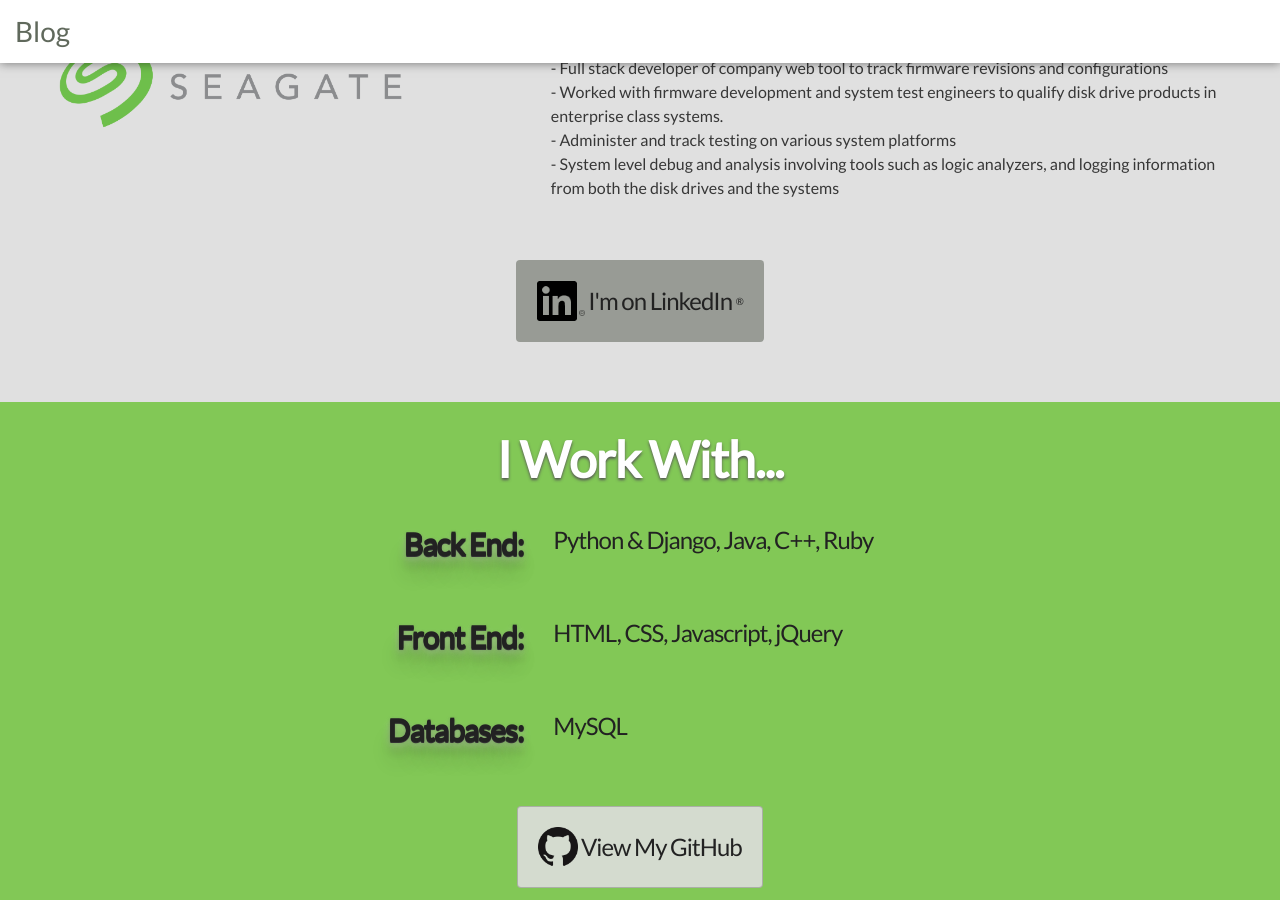
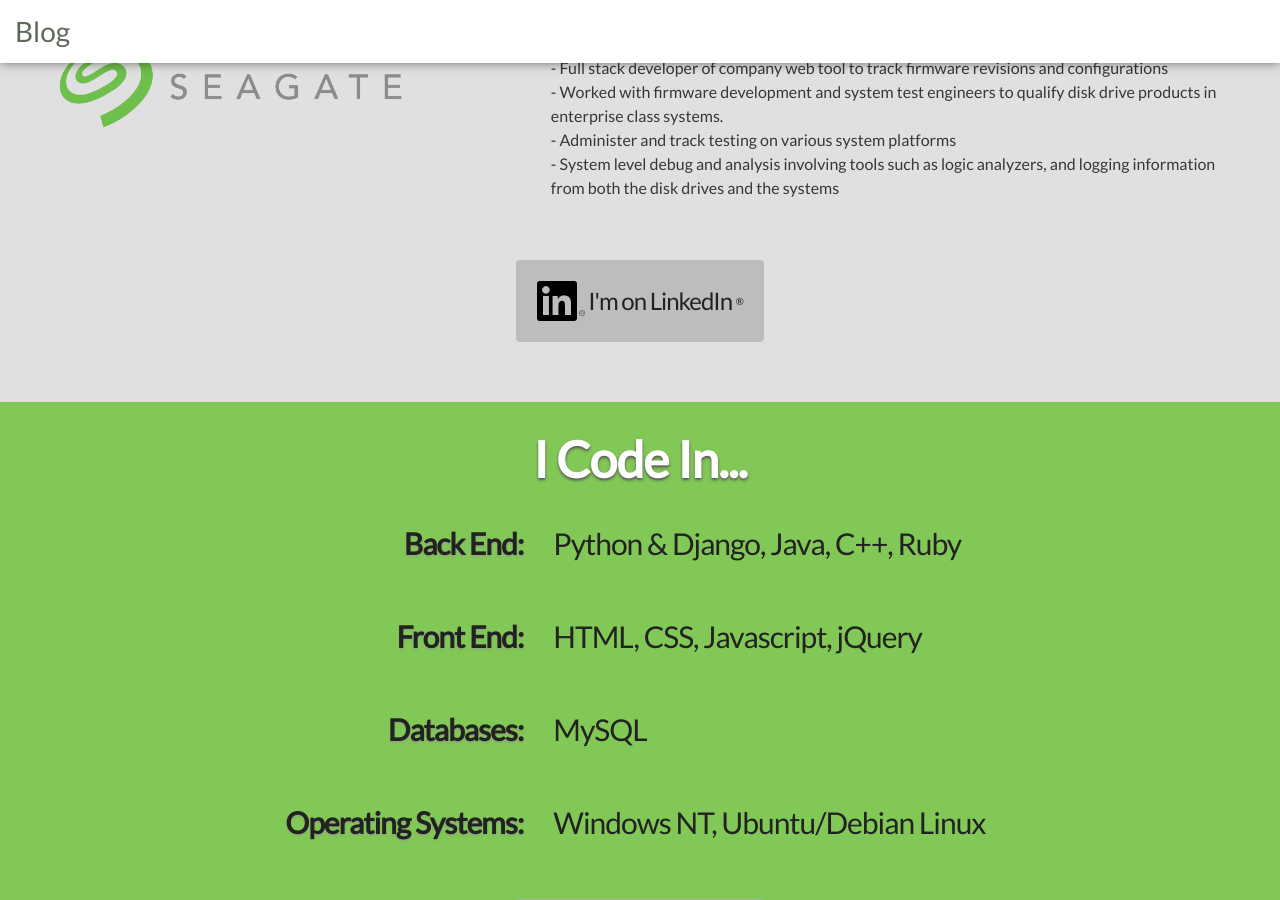
Before and after one commit to eric-cc-su/eric-cc-su.github.io, a Jekyll site: the page index.html, which Jekyll copies as it is, in a window 1280 px wide and 900 px high, scrolled down 1325 px. Built offline with Jekyll 4.4.1, drawn with Linux system fonts in a browser that asks for light colours; some of the changed text lies outside the part shown.

Commit message:
navbar fixes

```diff
--- a/index.html
+++ b/index.html
@@ -136,30 +136,38 @@
             </div>
         </div>
         <div class="infosection" id="code">
-            <h1 class="section-title">I Work With...</h1>
+            <h1 class="section-title">I Code In...</h1>
             <div class="col-md-12">
                 <div class="col-md-12" style="margin-top: 20px">
                     <div class="col-md-5 left-title">
-                        <h2>Back End:</h3>
+                        <h2>Back End:</h2>
                     </div>
-                    <div class="col-md-7 job_description">
-                        <h3>Python & Django, Java, C++, Ruby</h4>
+                    <div class="col-md-7 right-skill">
+                        <h2>Python & Django, Java, C++, Ruby</h2>
                     </div>
                 </div>
                 <div class="col-md-12 trail">
                     <div class="col-md-5 left-title">
-                        <h2>Front End:</h3>
+                        <h2>Front End:</h2>
                     </div>
-                    <div class="col-md-7 job_description">
-                        <h3>HTML, CSS, Javascript, jQuery</h4>
+                    <div class="col-md-7 right-skill">
+                        <h2>HTML, CSS, Javascript, jQuery</h2>
                     </div>
                 </div>
                 <div class="col-md-12 trail">
                     <div class="col-md-5 left-title">
-                        <h2>Databases:</h3>
+                        <h2>Databases:</h2>
                     </div>
-                    <div class="col-md-7 job_description">
-                        <h3>MySQL</h4>
+                    <div class="col-md-7 right-skill">
+                        <h2>MySQL</h2>
+                    </div>
+                </div>
+                <div class="col-md-12 trail">
+                    <div class="col-md-5 left-title">
+                        <h2>Operating Systems:</h2>
+                    </div>
+                    <div class="col-md-7 right-skill">
+                        <h2>Windows NT, Ubuntu/Debian Linux</h2>
                     </div>
                 </div>
             </div>
@@ -174,7 +182,7 @@
                     <button class="btn btn-group" style="padding: 20px;">
                         <img src="images/index/tumblr_logo_white_blue_64.png" alt="Tumblr Logo" style="display:inline;
                         height: 40px">
-                        <h3 style="display: inline; vertical-align: middle;">My Photography's on tumblr</h3>
+                        <h3 style="display: inline; vertical-align: middle;">See my tumblr</h3>
                     </button>
                 </a>
             </div>
--- a/javascripts/main.js
+++ b/javascripts/main.js
@@ -4,15 +4,17 @@
  */
 
 var main = function() {
-    var nvb = $('#navb');
-    var nvb_orig_height = Number(nvb.css('height').replace("px",""));
     window.onscroll = function() {
-        var nehid= document.getElementById('naveric');
+        var nvb = $('#navb');
+        var nvb_orig_height = Number(nvb.css('height').replace("px",""));
 
         if (document.getElementById('navb').className != "navbar navbar-static-top"){
             if ($(window).scrollTop() != 0) {
-                if ($(window).clientWidth < 768){
-                    nehid.hidden = false;
+                if (window.innerWidth < 768){
+                    try{
+                        document.getElementById('naveric').hidden = false;
+                    }
+                    catch(err){}
                 }
                 nvb.css({
                     "background-color": "#FFF",
@@ -23,10 +25,13 @@
             }
             else {
                 var nvb_height = Number(nvb.css('height').replace("px",""));
+                if (window.innerWidth < 768){
+                    try{
+                        document.getElementById('naveric').hidden = true;
+                    }
+                    catch(err){}
+                }
                 if (nvb_height <= nvb_orig_height) {
-                    if ($(window).clientWidth < 768){
-                        nehid.hidden = true;
-                    }
                     nvb.css({
                         "background-color": "",
                         "box-shadow": "none"
--- a/stylesheets/newindex.css
+++ b/stylesheets/newindex.css
@@ -216,16 +216,27 @@
     text-align: center;
 }
 
-.left-title {
-    text-align: right;
+@media screen and (max-width: 768px) {
+    .left-title h2 {
+        text-align: center;
+    }
+
+    .right-skill h2 {
+        text-align: center;
+    }
 }
 
+@media screen and (min-width: 768px) {
+    .left-title h2 {
+        text-align: right;
+    }
+    .right-skill h2 {
+        text-align: left;
+    }
+}
 .left-title h2 {
     font-weight: 700;
-    /*http://www.hongkiat.com/blog/css-text-effects/*/
-    /*http://codepen.io/ThatGuySam*/
-    /*http://codepen.io/ThatGuySam/pen/CytDA*/
-    text-shadow: 0 1px 0 #222222, 0 2px 0 #333333, 0 1px 3px rgba(51, 51, 51, 0.3), 0 3px 5px rgba(153, 153, 153, 0.36), 0 5px 10px rgba(255, 255, 255, 0.37), 0 10px 10px rgba(0,0,0,.2), 0 20px 20px rgba(0,0,0,.15);
+    text-shadow: 0 2px 2px rgba(145, 145, 145, 0.45);
 
 }
 
@@ -314,7 +325,7 @@
 }
 
 .proflink button {
-    background-color: #989b95;
+    background-color: #BDBDBD;
     margin: 10px;
 }
 
```
